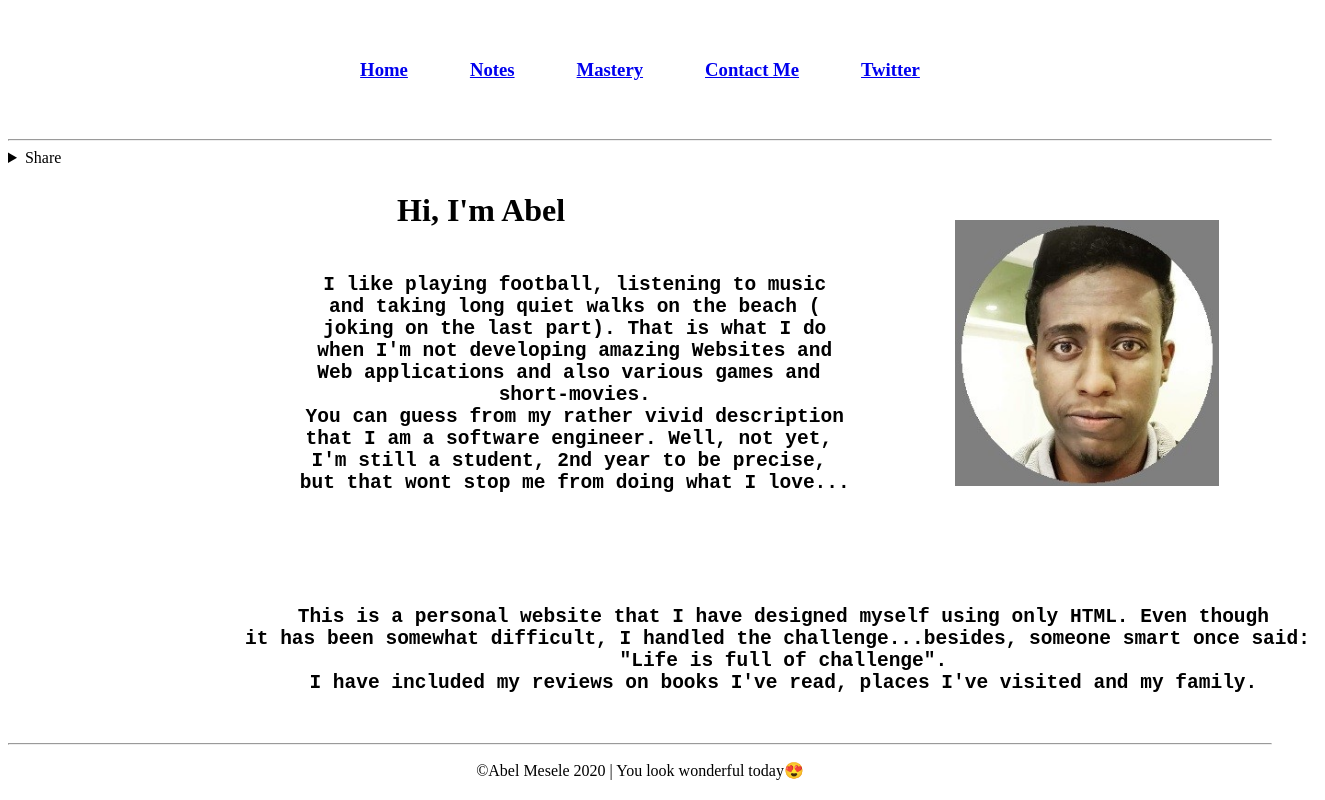
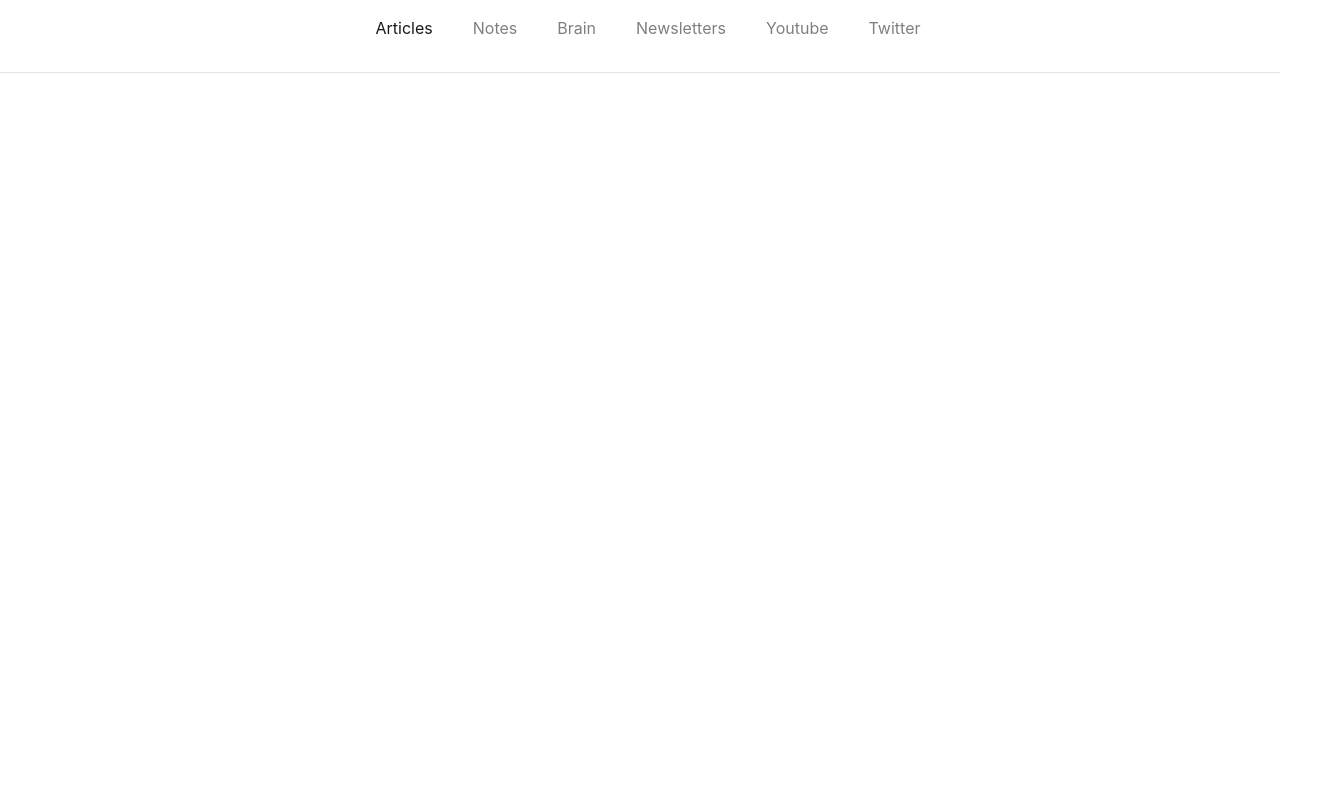
Before and after one commit to AtoBrightSide/PersonalWebsite-updated, a plain HTML site: page index.html in a window 1280 px wide. Shown: the whole page, 1325 px wide, since content can reach past the window. Drawn offline with nearby package versions, Linux system fonts and the light colour scheme.

Commit message:
Getting started with home page:(

```diff
--- /dev/null
+++ b/assets/css/style.css
@@ -0,0 +1,8 @@
+.nav-item {
+    color: aqua;
+    text-align: center;
+    /* justify-content: center; */
+}
+#navbarNav {
+    justify-content: center;
+}
--- a/index.html
+++ b/index.html
@@ -4,80 +4,43 @@
     <meta charset="UTF-8">
     <meta name="viewport" content="width=device-width, initial-scale=1.0">
     <title>Abel Mesele</title>
-    <link rel="icon" href="./assets/images/rounded_corners.jpg">
+    <link rel="stylesheet" href="https://cdn.jsdelivr.net/npm/bootstrap@4.5.3/dist/css/bootstrap.min.css" integrity="sha384-TX8t27EcRE3e/ihU7zmQxVncDAy5uIKz4rEkgIXeMed4M0jlfIDPvg6uqKI2xXr2" crossorigin="anonymous">
+    <link rel="stylesheet" href="./assets/css/style.css">
 </head>
-<body align="center">
-    <table align="center" cellpadding="30px">
-        <tr>
-            <td><a href="index.html" color="#00b6fe"><h3>Home</h3></a></td>
-            <td><a href="notes.html"><h3>Notes</h3></a></td>
-            <td><a href="mastery.html"><h3>Mastery</h3></a></td>
-            <td><a href="contactme.html"><h3>Contact Me</h3></a></td>
-            <td><a href="http://www.twitter.com/AbelMesele1" title="This is an external link that will take you to my twitter account" target="_blank"><h3>Twitter</h3></a></td>
-        </tr>
-    </table>
+<body>
+    <!-- Navigation  -->
+    <nav class="navbar navbar-expand-lg navbar-light" id="this">
+        <a class="navbar-brand" href="#"></a>
+        <button class="navbar-toggler" type="button" data-toggle="collapse" data-target="#navbarNav" aria-controls="navbarNav" aria-expanded="false" aria-label="Toggle navigation">
+        <span class="navbar-toggler-icon"></span>
+        </button>
+        <div class="collapse navbar-collapse" id="navbarNav">
+            <ul class="navbar-nav">
+                <li class="nav-item pr-4">
+                    <a class="nav-link active text-center" href="#">Articles</a>
+                </li>
+                <li class="nav-item pr-4">
+                    <a class="nav-link text-center" href="#">Notes</a>
+                </li>
+                <li class="nav-item pr-4">
+                    <a class="nav-link text-center" href="#">Brain</a>
+                </li>
+                <li class="nav-item pr-4">
+                    <a class="nav-link text-center" href="#">Newsletters</a>
+                </li>
+                <li class="nav-item pr-4">
+                    <a class="nav-link text-center" href="#" >Youtube</a>
+                </li>
+                <li class="nav-item">
+                    <a class="nav-link text-center" href="#">Twitter</a>
+                </li>
+            </ul>
+        </div>
+    </nav>
+
     <hr>
-    <details>
-        <summary align="left">Share</summary>
-        <table align="left">
-            <tr>
-                <td><a href="http://www.instagram.com">
-                    <img src="./assets/images/download.jpg" align="left" alt="facebook" height="50px" width="50px">
-                </a></td>
-            </tr>
-            <tr>
-                <td><a href="http://www.facebook.com">
-                    <img src="./assets/images/unnamed.png"  align="left" alt="facebook" height="50px" width="50px">
-                </a></td>
-            </tr>
-            <tr>
-                <td><a href="http://www.youtube.com">
-                    <img src="./assets/images/youtube-512.png" align="left" height="50px" width="50px" alt="">
-                </a></td>
-            </tr>
-            <tr>
-                <td><a href="https://www.linkedin.com/in/abel-mesele-4a9b5b194/">
-                    <img src="./assets/images/in.png" alt="" align="left" height="50px" width="50px">
-                </a></td>
-            </tr>
-        </table>
-    </details>
-    <table align="center">
-        <tr>
-            <th><h1 align="center" size="big">Hi, I'm Abel</h1></th>
-            <td rowspan="2">
-                <img height="85%" width="72%" align="left" src="./assets/images/rounded_corners.jpg" alt="Abel Mesele">
-            </td>
-        </tr>
-        <tr>
-            <td><h2>
-            <pre>
-                I like playing football, listening to music
-                and taking long quiet walks on the beach (
-                joking on the last part). That is what I do
-                when I'm not developing amazing Websites and
-                Web applications and also various games and
-                short-movies.
-                You can guess from my rather vivid description
-                that I am a software engineer. Well, not yet,
-                I'm still a student, 2nd year to be precise,
-                but that wont stop me from doing what I love...
-            </pre></h2>
-            </td>
-        </tr>
 
-        <tr>
-            <td colspan="2">
-                <pre > <h2>
-                    This is a personal website that I have designed myself using only HTML. Even though
-                    it has been somewhat difficult, I handled the challenge...besides, someone smart once said:
-                    "Life is full of challenge".
-                    I have included my reviews on books I've read, places I've visited and my family.
-                </h2></pre>
-            </td>
-        </tr>
-    </table>
-    <hr>
-    <p align="center">&copy;Abel Mesele 2020 | You look wonderful today😍</p>
+    <script src="https://code.jquery.com/jquery-3.5.1.slim.min.js" integrity="sha384-DfXdz2htPH0lsSSs5nCTpuj/zy4C+OGpamoFVy38MVBnE+IbbVYUew+OrCXaRkfj" crossorigin="anonymous"></script>
+    <script src="https://cdn.jsdelivr.net/npm/bootstrap@4.5.3/dist/js/bootstrap.bundle.min.js" integrity="sha384-ho+j7jyWK8fNQe+A12Hb8AhRq26LrZ/JpcUGGOn+Y7RsweNrtN/tE3MoK7ZeZDyx" crossorigin="anonymous"></script>
 </body>
 </html>
```
Also changed, not shown: contactme.html (+1 -9 lines).
